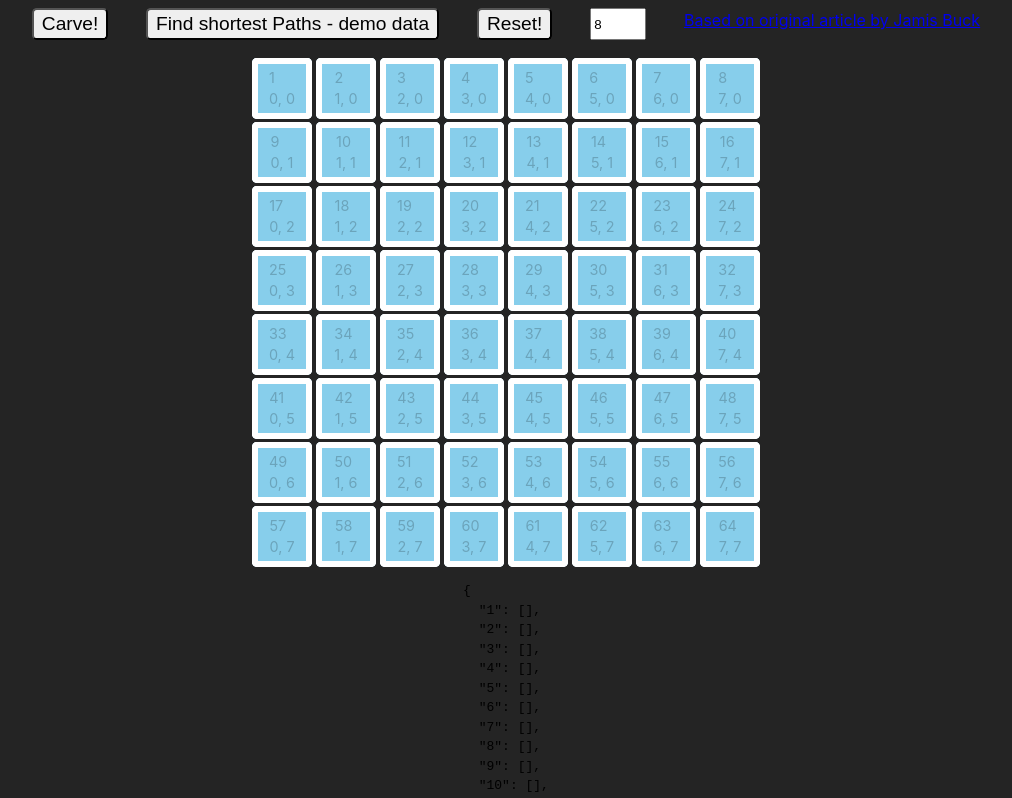
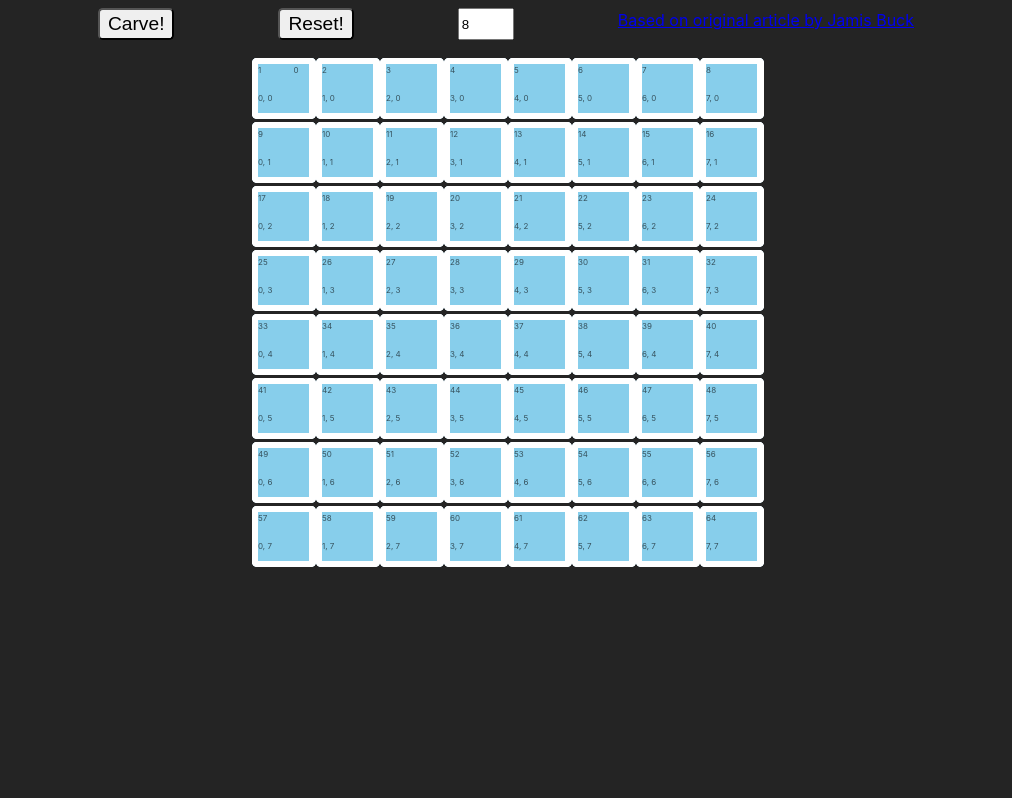
Before and after one commit to nbogie/maze-gen-hunt-and-kill-algorithm-react, a React (Vite) app: page / in a window 1280 px wide. Shown: the top 798 px of the page, without its empty margins (134-1146 px from the left). Built offline with nearby package versions, Linux system fonts and the light colour scheme.

Commit message:
Finish adding naive pathfinding - no performance consideration

```diff
--- a/package.json
+++ b/package.json
@@ -1,7 +1,7 @@
 {
   "name": "maze-gen-hunt-and-kill-algorithm-react",
   "private": true,
-  "version": "0.0.0",
+  "version": "0.0.1",
   "type": "module",
   "scripts": {
     "dev": "vite",
@@ -10,11 +10,13 @@
     "test": "vitest"
   },
   "dependencies": {
+    "color": "^4.2.3",
     "react": "^18.2.0",
     "react-dom": "^18.2.0",
     "vitest": "^0.28.4"
   },
   "devDependencies": {
+    "@types/color": "^3.0.3",
     "@types/react": "^18.0.27",
     "@types/react-dom": "^18.0.10",
     "@vitejs/plugin-react": "^3.1.0",
--- a/src/components/App.tsx
+++ b/src/components/App.tsx
@@ -1,13 +1,18 @@
 import { useMemo, useState } from "react";
 import { carveMazeMutates } from "../core/carver";
-import { buildAdjacencyList, createMaze, Maze } from "../core/maze";
+import { PathfindingResult, findShortestPaths } from "../core/graph";
+import { Maze, buildAdjacencyList, createMaze } from "../core/maze";
 import { MazeView } from "./MazeView";
-import { demoGraph, findShortestPaths } from "../core/graph";
 
 function App() {
     const [gridSize, setGridSize] = useState<number>(8);
     const [maze, setMaze] = useState<Maze>(() => createMaze(gridSize));
     const adjacencyList = useMemo(() => buildAdjacencyList(maze), [maze]);
+    const [startNodeId, setStartNodeId] = useState(1);
+    const pathfindingResult: PathfindingResult = useMemo(
+        () => findShortestPaths(startNodeId, adjacencyList),
+        [startNodeId, adjacencyList]
+    );
 
     function handleCarve() {
         //TODO: shallow copy is not good enough.  Some maintained cells will be mutated.
@@ -24,19 +29,15 @@ function App() {
         setGridSize(newGridSize);
         handleReset(newGridSize);
     }
-    function handleDemoFindShortestPaths() {
-        const result = findShortestPaths(0, demoGraph);
-        console.log(result);
-        console.log(findShortestPaths(1, adjacencyList));
+
+    function handleCellClick(cellId: number): void {
+        setStartNodeId(cellId);
     }
 
     return (
         <div className="App">
             <div className="controls">
                 <button onClick={handleCarve}>Carve!</button>
-                <button onClick={handleDemoFindShortestPaths}>
-                    Find shortest Paths - demo data
-                </button>
 
                 <button onClick={(e) => handleReset()}>Reset!</button>
                 <input
@@ -52,8 +53,11 @@ function App() {
                     Based on original article by Jamis Buck
                 </a>
             </div>
-            <MazeView maze={maze} />
-            <pre>{JSON.stringify(adjacencyList, null, 2)}</pre>
+            <MazeView
+                maze={maze}
+                pathfindingResult={pathfindingResult}
+                onCellClick={handleCellClick}
+            />
         </div>
     );
 }
--- a/src/components/CellView.tsx
+++ b/src/components/CellView.tsx
@@ -1,12 +1,29 @@
 import { Cell } from "../core/maze";
 import { Dir } from "../core/direction";
-
+import { PathfindingResult } from "../core/graph";
+import Color from "color";
 interface CellViewProps {
     cell: Cell;
+    pathfindingResult: PathfindingResult;
+    onClick: (cellId: number) => void;
 }
+
+function isNotNull<T>(arg: T): arg is Exclude<T, null> {
+    return arg !== null;
+}
+
 export function CellView(props: CellViewProps) {
+    const cellColour = calcCellColourByDistance(
+        props.cell.id,
+        props.pathfindingResult
+    );
+
     return (
-        <div className={"cell"}>
+        <div
+            className={"cell"}
+            style={cellColour ? { backgroundColor: cellColour.hex() } : {}}
+            onClick={() => props.onClick(props.cell.id)}
+        >
             {props.cell.wallDirs.map((dir) => (
                 <div
                     key={dir}
@@ -15,15 +32,33 @@ export function CellView(props: CellViewProps) {
                     }
                 ></div>
             ))}
-            <div className="cellText">
-                {props.cell.id}
-                <br />
-                {props.cell.pos.x}, {props.cell.pos.y}
+            <div className="cellAnnotations">
+                <div className="cellId">{props.cell.id}</div>
+                <div className="cellPos">
+                    {props.cell.pos.x}, {props.cell.pos.y}
+                </div>
+                <div className="cellDist">
+                    {props.pathfindingResult.dists[props.cell.id]}
+                </div>
             </div>
         </div>
     );
 }
 
+function calcCellColourByDistance(
+    cellId: number,
+    pathfindingResult: PathfindingResult
+): Color | null {
+    const maxDist = Math.max(...pathfindingResult.dists.filter(isNotNull));
+    if (maxDist === 0) return null;
+
+    const colorRed = Color({ r: 255, g: 0, b: 0 });
+    const colorGreen = Color({ r: 0, g: 255, b: 0 });
+    const dist = pathfindingResult.dists[cellId] ?? 0;
+    const cellColour = colorGreen.mix(colorRed, dist / maxDist);
+    return cellColour;
+}
+
 function wallPresence(cell: Cell, dir: Dir): string {
     return cell.hasWall(dir) ? "present" : "absent";
 }
--- a/src/components/MazeView.tsx
+++ b/src/components/MazeView.tsx
@@ -1,10 +1,17 @@
+import { PathfindingResult } from "../core/graph";
 import { Maze } from "../core/maze";
 import { CellView } from "./CellView";
 
 interface MazeViewProps {
     maze: Maze;
+    pathfindingResult: PathfindingResult;
+    onCellClick: (cellId: number) => void;
 }
-export function MazeView({ maze }: MazeViewProps) {
+export function MazeView({
+    maze,
+    pathfindingResult,
+    onCellClick,
+}: MazeViewProps) {
     //This, to tell css grid how many rows and cols.  Probably possible in pure css.
     const styleWithVar = {
         "--numColumnsInGrid": maze.width,
@@ -12,7 +19,12 @@ export function MazeView({ maze }: MazeViewProps) {
     return (
         <div className="mazeView" style={styleWithVar}>
             {maze.cells.map((cell) => (
-                <CellView key={cell.id} cell={cell} />
+                <CellView
+                    key={cell.id}
+                    cell={cell}
+                    pathfindingResult={pathfindingResult}
+                    onClick={onCellClick}
+                />
             ))}
         </div>
     );
--- a/src/core/graph.ts
+++ b/src/core/graph.ts
@@ -16,14 +16,22 @@ export const demoGraph: AdjacencyList = {
     4: [],
 };
 
-//TODO: this will go round in circles - it's not correctly dealing with cycles, yet.
+export interface PathfindingResult {
+    dists: (NodeId | null)[];
+    prevs: (NodeId | null)[];
+}
 
 export function findShortestPaths(
     startNodeId: NodeId,
     adjacencyList: AdjacencyList
-): { prevs: (null | NodeId)[]; dists: (null | NodeId)[] } {
-    const prevs: (NodeId | undefined)[] = [undefined];
-    const dists: (NodeId | undefined)[] = [];
+): PathfindingResult {
+    console.log("findShortestPaths: ", { startNodeId, adjacencyList });
+    // debugger;
+    const visited: { [nodeId: NodeId]: boolean } = Object.fromEntries(
+        Object.keys(adjacencyList).map((id) => [id, false])
+    );
+    const prevs: (NodeId | null)[] = [null];
+    const dists: (NodeId | null)[] = [];
     dists[startNodeId] = 0;
     // debugger;
     console.log("findShortestPaths: ", { startNodeId, adjacencyList });
@@ -34,13 +42,14 @@ export function findShortestPaths(
         const [currentNodeId, _unusedCostToCurrentNode]: [NodeId, number] =
             findMostPromisingToVisitNode(toVisit);
 
+        visited[currentNodeId] = true;
         //take most promising next node:
         const currentCost = toVisit[currentNodeId];
 
-        console.log("taking next node from toVisit: ", {
-            cheapestNodeId: currentNodeId,
-            currentCost,
-        });
+        // console.log("taking next node from toVisit: ", {
+        //     cheapestNodeId: currentNodeId,
+        //     currentCost,
+        // });
 
         //remove it - we'll complete its processing in this pass
         delete toVisit[currentNodeId];
@@ -48,43 +57,36 @@ export function findShortestPaths(
         const connectedNodeIds = adjacencyList[currentNodeId];
 
         for (let connectedNodeId of connectedNodeIds) {
-            const costToCurrentNode = dists[currentNodeId];
-            if (costToCurrentNode === undefined) {
+            if (visited[connectedNodeId] === true) {
+                // console.log(
+                //     `skipping already visited node: ${connectedNodeId}`
+                // );
+                continue;
+            }
+            const costToCurrentNode = dists[currentNodeId] ?? null;
+            if (costToCurrentNode === null) {
                 throw new Error(
                     "unexpectedly missing costToCurrentNode from dists array: " +
                         JSON.stringify({ dists })
                 );
             }
             const edgeCost = 1; //TODO: we would have the costs to each connected node, too.
-            const prevBestCostToConnectedNode = dists[connectedNodeId];
+            const prevBestCostToConnectedNode = dists[connectedNodeId] ?? null;
             if (
-                prevBestCostToConnectedNode === undefined ||
+                prevBestCostToConnectedNode === null ||
                 costToCurrentNode + edgeCost < prevBestCostToConnectedNode
             ) {
                 dists[connectedNodeId] = costToCurrentNode + edgeCost;
                 prevs[connectedNodeId] = currentNodeId;
-            }
-
-            const upToDateBestCostToConnectedNode = dists[connectedNodeId];
-            if (upToDateBestCostToConnectedNode === undefined) {
-                throw new Error(
-                    `unexpectedly missing entry for connected node id ${connectedNodeId} from dists ${JSON.stringify(
-                        dists
-                    )}`
-                );
-            }
-            if (
-                !(connectedNodeId in toVisit) ||
-                toVisit[connectedNodeId] > upToDateBestCostToConnectedNode
-            ) {
-                toVisit[connectedNodeId] = upToDateBestCostToConnectedNode;
-            } else {
-                //it's already in toVisit with a better score - don't replace it
+                toVisit[connectedNodeId] = costToCurrentNode + edgeCost;
             }
         }
     }
 
-    return { prevs, dists };
+    return {
+        dists,
+        prevs,
+    };
 }
 function findMostPromisingToVisitNode(toVisit: {
     [nodeId: number]: number;
--- a/src/index.css
+++ b/src/index.css
@@ -31,23 +31,43 @@
 .cell {
     position: relative;
     display: grid;
-    place-content: center;
+    place-items: center;
     background: skyblue;
     margin: 0.1rem;
-    font-size: 0.9rem;
+    width: 100%;
     overflow: hidden;
     border-radius: 0.3rem;
 }
+.cellAnnotations {
+    user-select: none;
+    font-size: calc(0.5rem * 8 / var(--numColumnsInGrid));
 
-.cell .cellText {
-    opacity: 0.2;
+    display: grid;
+    width: 80%;
+    height: 80%;
+    padding: 0.2rem;
+    grid-template-areas:
+        "id . dist"
+        ". . ."
+        "pos pos .";
+    color: black;
+    opacity: 0.6;
     transition: opacity 0.4s ease-in-out;
     transition: scale 0.4s ease-in-out;
 }
+.cellId {
+    grid-area: id;
+}
+.cellPos {
+    grid-area: pos;
+}
+.cellDist {
+    grid-area: dist;
+}
 
-.cell:hover .cellText {
+.cell:hover .cellAnnotations {
     opacity: 0.9;
-    scale: 1.2;
+    scale: 1.1;
 }
 
 .wall {
```
Also changed, not shown: 1 other file (tests, documents, lock files or other folders).
